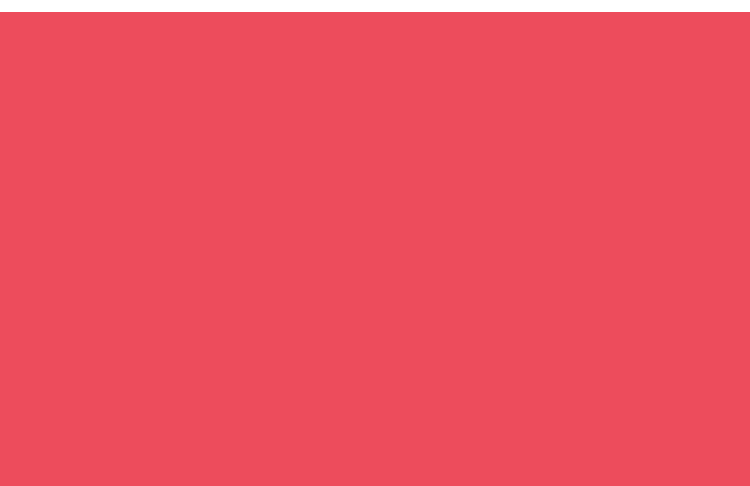
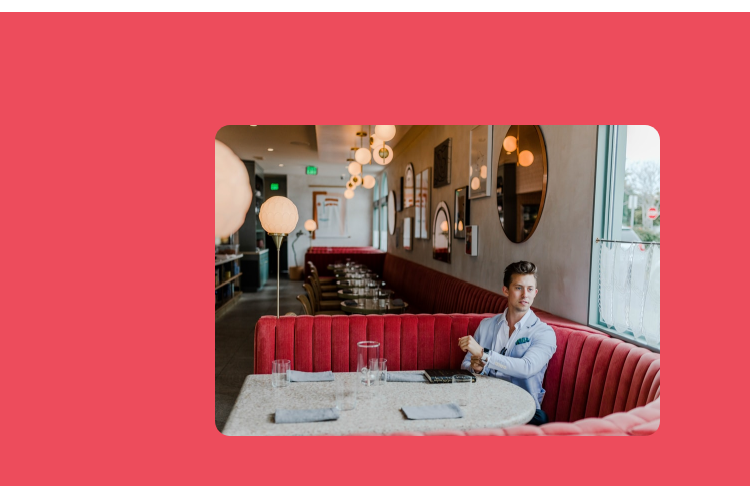
Before and after one commit to K0pernik/cloudbudget, a plain HTML site: page index.html in a window 1280 px wide. Shown: the part 2340-2826 px from the top of the page, 530-1280 px from the left. Drawn offline with nearby package versions, Linux system fonts and the light colour scheme.

Commit message:
Add files via upload

```diff
--- a/index.html
+++ b/index.html
@@ -156,7 +156,9 @@
 										alt=""><img src="img/icons/windows.svg" alt=""></div>
 							</div>
 
-
+							<div class="saving__video">
+								<div class="video__img"><img src="img/video_img_2.png" alt=""></div>
+							</div>
 						</div>
 					</div>
 				</div>
```
